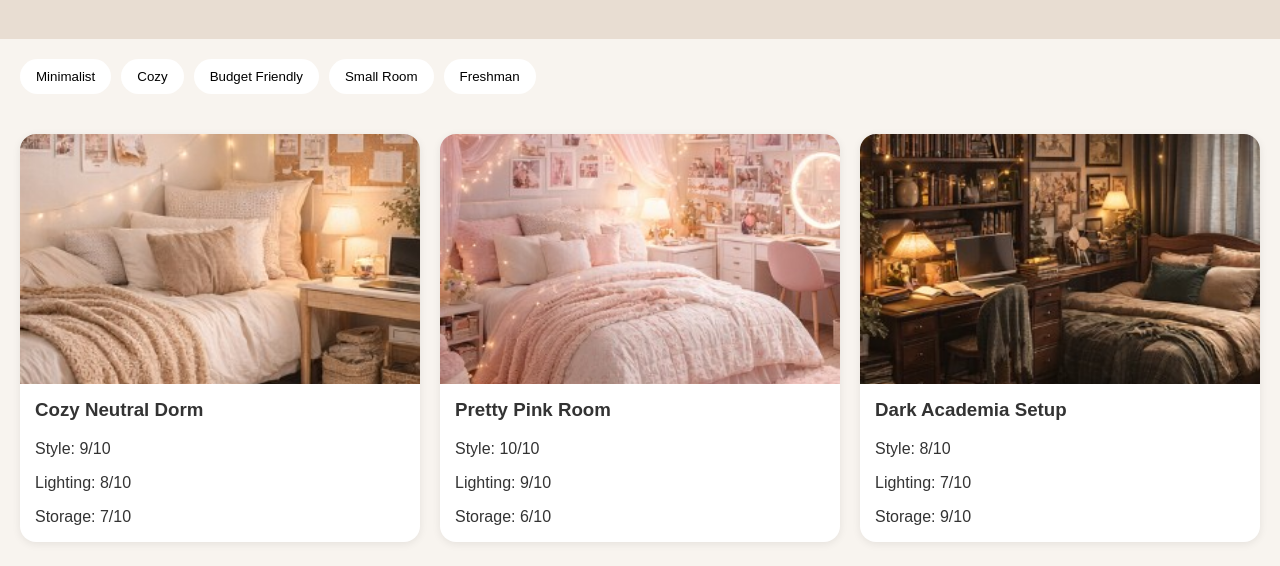
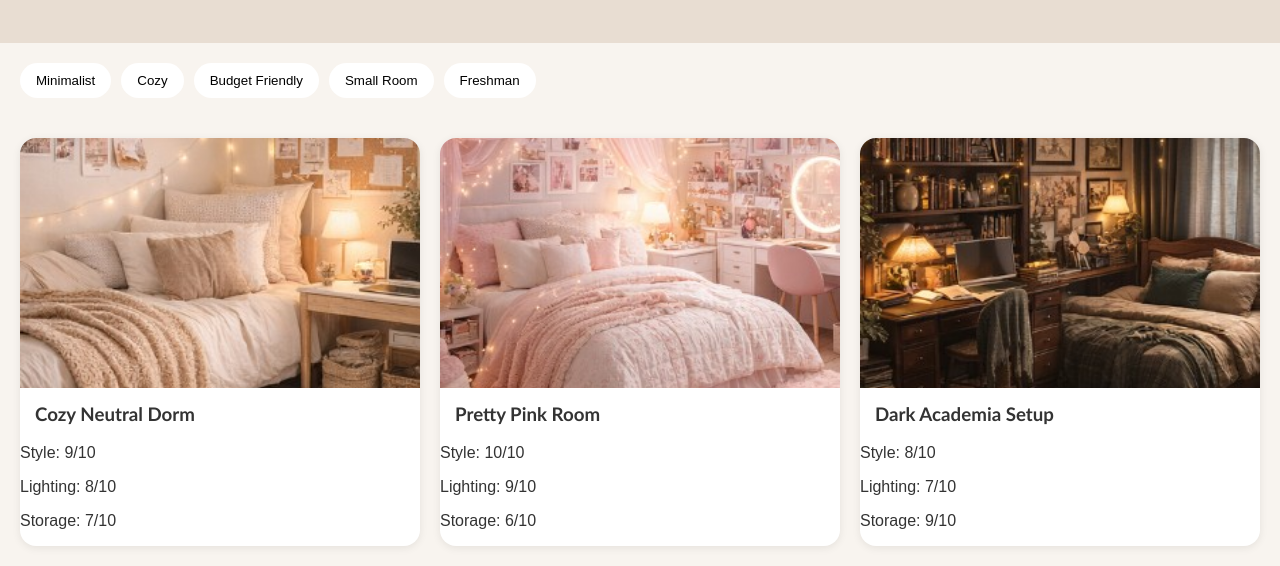
Before and after one commit to saltridesanna-cmd/RateMyDorm, a plain HTML site: page index.html in a window 1280 px wide. Shown: the part 242-808 px from the top of the page. Drawn offline with Linux system fonts and the light colour scheme.

Commit message:
Update style.css

```diff
--- a/style.css
+++ b/style.css
@@ -25,6 +25,8 @@ nav {
 
 nav h1 {
   margin: 0;
+  font-family: 'Trebuchet MS', sans-serif;
+  font-size: 32px;
 }
 
 nav button {
@@ -80,12 +82,9 @@ nav button {
   display: block;
 }
 
-.card h3,
-.card p {
+.card h3 {
+  margin-top: 15px;
+  font-family: 'Trebuchet MS', sans-serif;
   padding-left: 15px;
   padding-right: 15px;
 }
-
-.card h3 {
-  margin-top: 15px;
-}
```
